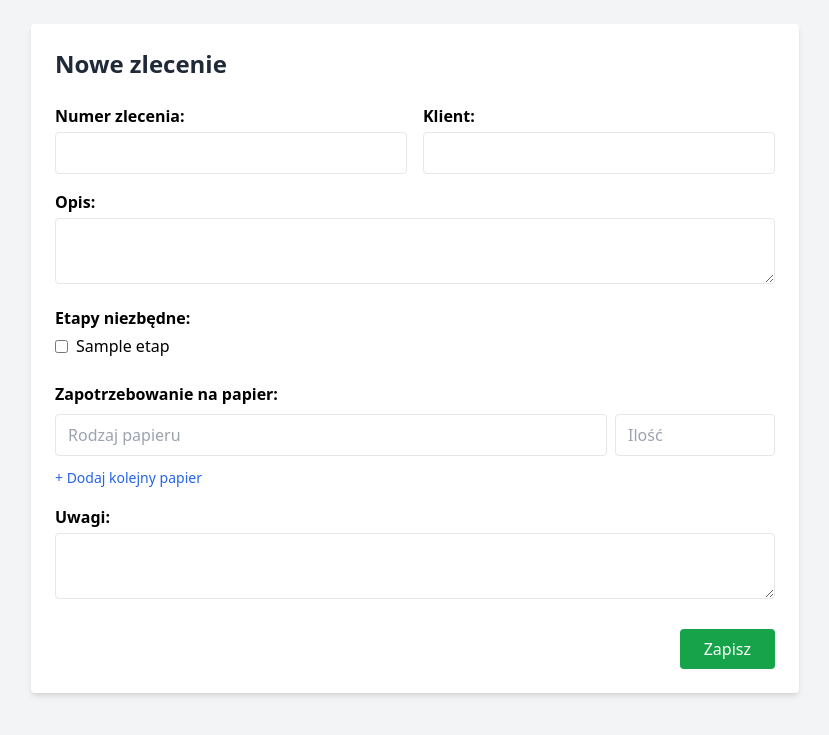
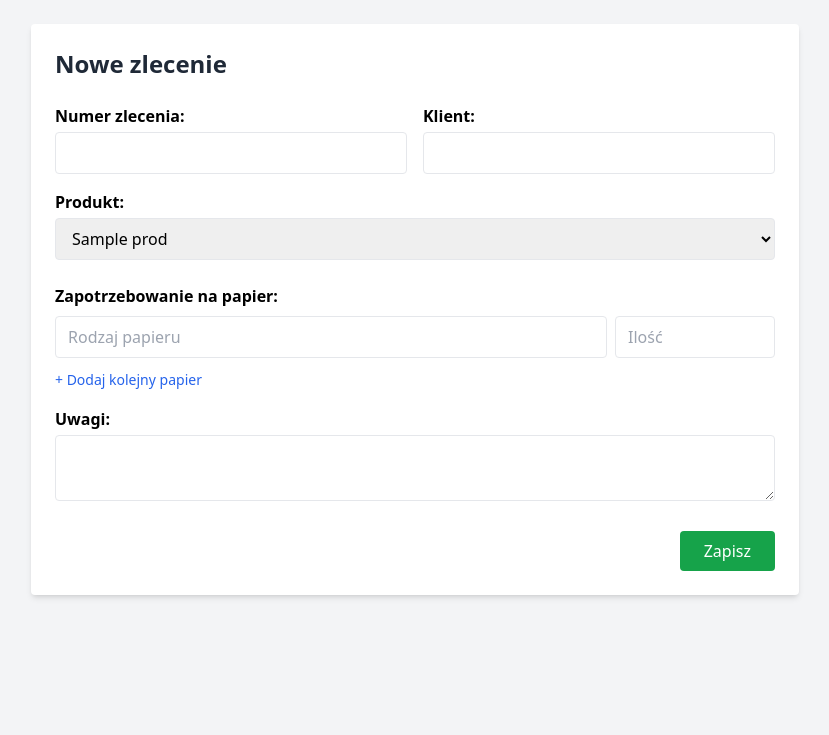
Before and after one commit to Nyksus666/drukarnia_tracker, a Flask app: template templates/add_order.html in a window 1280 px wide. Shown: the top 735 px of the page, without its empty margins (225-1054 px from the left). Run offline with Flask 3, Linux system fonts and the light colour scheme; the template is opened without the code that fills it: most values are stand-ins (such as "Sample title", 1, 10 or a date in 2020); some libraries are stand-ins or nearby versions.

Commit message:
Update add_order.html

```diff
--- a/templates/add_order.html
+++ b/templates/add_order.html
@@ -21,20 +21,12 @@
       </div>
 
       <div class="mt-4">
-        <label class="block font-semibold mb-1">Opis:</label>
-        <textarea name="opis" rows="2" class="w-full border px-3 py-2 rounded"></textarea>
-      </div>
-
-      <div class="mt-4">
-        <label class="block font-semibold mb-1">Etapy niezbędne:</label>
-        <div class="grid grid-cols-2 gap-2">
-          {% for etap in etapy %}
-            <label class="flex items-center">
-              <input type="checkbox" name="etapy_niezbedne" value="{{ etap }}" class="mr-2">
-              {{ etap }}
-            </label>
+        <label class="block font-semibold mb-1">Produkt:</label>
+        <select name="produkt" required class="w-full border px-3 py-2 rounded">
+          {% for prod in produkty %}
+            <option value="{{ prod }}">{{ prod }}</option>
           {% endfor %}
-        </div>
+        </select>
       </div>
 
       <div class="mt-6">
```
